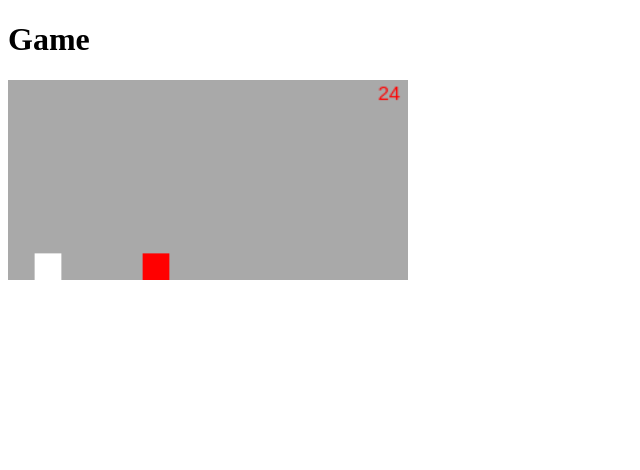
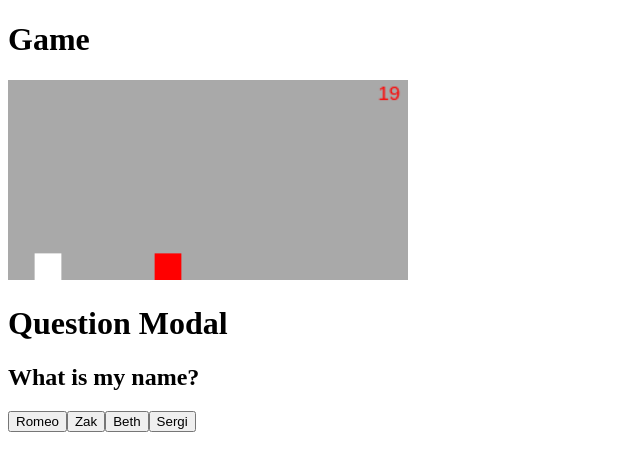
Before and after one commit to gitplayers/client, a React app: page /game in a window 1280 px wide. Shown: the top 470 px of the page, without its empty margins (0-640 px from the left). Built offline with nearby package versions, Linux system fonts and the light colour scheme.

Commit message:
Fix bug where 'gameInProgress' reset on render, add game end

```diff
--- a/src/Pages/Game/index.js
+++ b/src/Pages/Game/index.js
@@ -2,27 +2,39 @@ import React, { useRef, useEffect, useState } from 'react';
 // import { QuestionModal } from '../../Components';
 import { Character, Obstacle, Scoreboard } from '../../GameComponents';
 import './style.css';
+let gameInProgress = true;
 
 const Game = () => {
 
+    const [questions, setQuestions] = useState([])
     const speed = 20;
     const canvasRef = useRef(null);
-    const questionDelay = 10000;
+    const questionDelay = 1000;
     const modalRef = useRef(null);
-    let gameInProgress = true;
 
     useEffect(() => {
+    let mockQuestions = [
+        {question: "What is my name?", incorrect_answers: [ "Romeo", "Beth", "Sergi"], correct_answer: "Zak"},
+        {question: "What is root 4?", incorrect_answers: [ "23", "9", "1"], correct_answer: "2"},
+        {question: "What is root 4?", incorrect_answers: [ "23", "9", "1"], correct_answer: "2"},
+        {question: "What is the name of our lecturer?", incorrect_answers: ["Romeo", "Zak", "Sergi"], correct_answer: "Beth"},
+    ]
+        setQuestions(mockQuestions)
+    }, [])
 
+
+    useEffect(() => {
         const canvas = canvasRef.current;
         const context = canvas.getContext('2d');
         const character = new Character(context, canvas);
         const obstacle = new Obstacle(context, canvas);
-        const scoreboard = new Scoreboard(context, canvas)
+        const scoreboard = new Scoreboard(context, canvas);
 
         window.addEventListener("keydown", (e) =>  {
             const direction = e.code.replace('Arrow', '');
             character.verticalMovement(direction);
         })
+
 
         window.setInterval(() => {
 
@@ -55,10 +67,11 @@ const Game = () => {
             toggleGameState()
         }, questionDelay);
 
-    }, [gameInProgress])
+    }, [])
 
     const resetTimeout = () => {
         if (gameInProgress){
+            console.log('setting question timeout');
             window.setTimeout(() => {
                 toggleGameState()
             }, questionDelay)
@@ -76,20 +89,74 @@ const Game = () => {
     }
 
     const toggleGameState = () => {
+        console.log('initially')
+        console.log(gameInProgress);
         if (gameInProgress){
             gameInProgress = false;
         } else {
             gameInProgress = true;
         }
+        console.log('after')
+        console.log(gameInProgress);
         toggleModal()
         resetTimeout()
+
+    }
+
+    function shuffle(array) {
+        var currentIndex = array.length,  randomIndex;
+        while (currentIndex != 0) {
+          randomIndex = Math.floor(Math.random() * currentIndex);
+          currentIndex--;
+          [array[currentIndex], array[randomIndex]] = [
+            array[randomIndex], array[currentIndex]];
+        }
+        return array;
+    }
+
+    const removeQuestion = () => {
+        console.log(questions)
+        setQuestions((prevQuestions) => {
+            let newQuestions = prevQuestions.slice(1)
+            return newQuestions;
+        })
+    }
+
+    const renderButtons = () => {
+        let allAnswers = questions[0].incorrect_answers;
+        allAnswers.push(questions[0].correct_answer);
+        shuffle(allAnswers);
+        return allAnswers.map(a => {
+            return (
+                <button onClick={() => {
+                    toggleGameState()
+                    removeQuestion()
+                }}>{a}</button>
+            )
+        })
+    }
+
+
+    const renderCurrentQuestion = () => {
+        console.log('renderattempt')
+        console.log(questions);
+        if (questions[0]){
+            return (
+                <section>
+                    <h1>{questions[0].question}</h1>
+                    {renderButtons()}
+                </section>
+            )
+        } else {
+            return <h1>Game is over</h1>
+        }
     }
 
     const renderForm = () => {
         return (
             <>
                 <h1>Question Modal</h1>
-                <button onClick={toggleGameState}>Answer Question</button>
+                {renderCurrentQuestion()}
             </>
         )
     }
```
